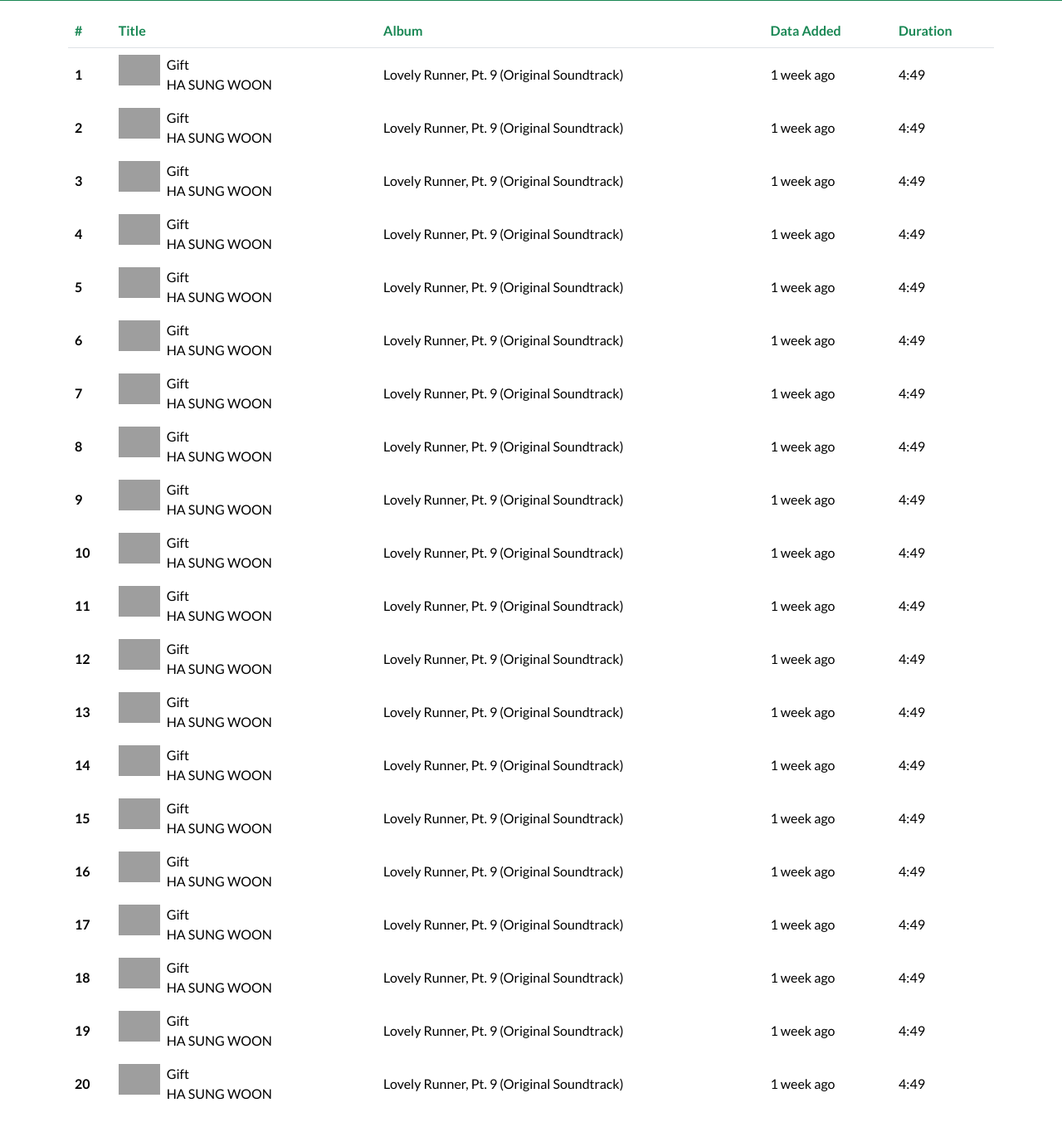
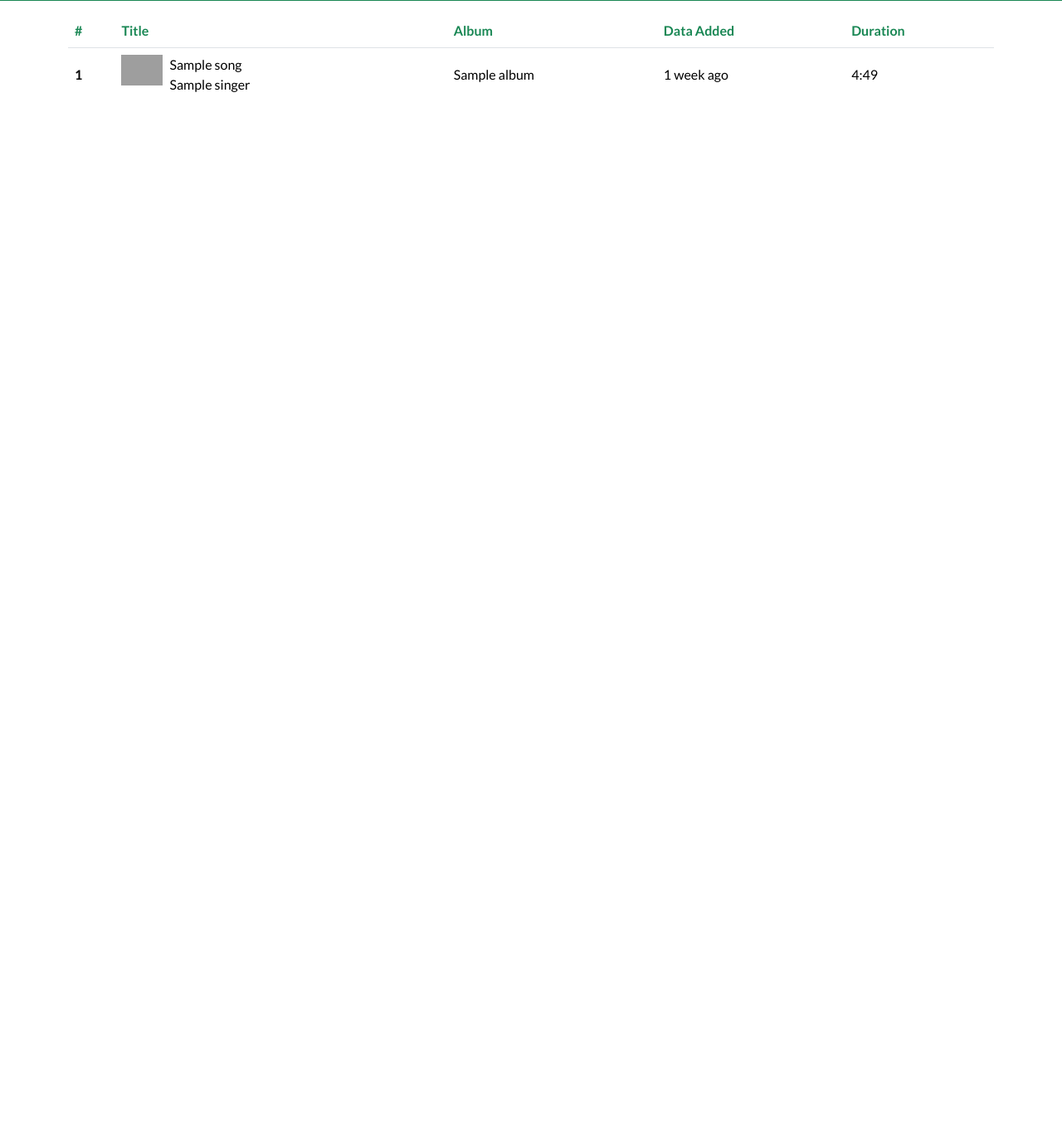
Before and after one commit to AdaliCode/web-ci4-musik, a CodeIgniter 4 app: the page made by app/Views/home.php in a window 1280 px wide. Shown: the part 315-1685 px from the top of the page at 83% size. After the commit the page ends 426 px from the top, so only its background shows below. Run offline with PHP 8.4 and a stand-in for CodeIgniter, Linux system fonts and the light colour scheme; the template is opened without the code that fills it: most values are stand-ins (such as "Sample title", 1, 10 or a date in 2020); some libraries are stand-ins or nearby versions; grey boxes are pictures that could not be loaded.

Commit message:
menerapkan db song ke home page

```diff
--- a/app/Views/home.php
+++ b/app/Views/home.php
@@ -8,13 +8,12 @@
         <div class="col text-capitalize mx-3">
             playlist <br>
             <span class="text-capitalize lato-700 h1">Liked Songs</span><br>
-            <span class="lato-700">Muhammad Ariiq Fiezayyan</span> - 110 songs
+            <span class="lato-700">Muhammad Ariiq Fiezayyan</span> - <?= count($songs); ?> songs
         </div>
     </div>
 </div>
 <?= $this->endSection(); ?>
 <?= $this->section('container'); ?>
-<!-- <div class="mt-3"> -->
 <table class="table table-borderless align-middle" id="songs">
     <thead>
         <tr class="text-capitalize border-bottom">
@@ -26,9 +25,9 @@
         </tr>
     </thead>
     <tbody>
-        <?php for ($i = 0; $i < 20; $i++) : ?>
+        <?php foreach ($songs as $key => $song) : ?>
             <tr>
-                <th scope="row"><?= $i + 1; ?></th>
+                <th scope="row"><?= $key + 1; ?></th>
                 <td>
                     <div class="row g-0">
                         <div class="col-auto">
@@ -36,17 +35,16 @@
                         </div>
                         <div class="col-auto">
                             <div class="mx-2">
-                                Gift<br>HA SUNG WOON
+                                <?= $song['title']; ?><br><?= $song['singer']; ?>
                             </div>
                         </div>
                     </div>
                 </td>
-                <td>Lovely Runner, Pt. 9 (Original Soundtrack)</td>
+                <td><?= $song['album']; ?></td>
                 <td>1 week ago</td>
                 <td>4:49</td>
             </tr>
-        <?php endfor; ?>
+        <?php endforeach; ?>
     </tbody>
 </table>
-<!-- </div> -->
 <?= $this->endSection(); ?>
--- a/composer.json
+++ b/composer.json
@@ -11,10 +11,10 @@
     },
     "require": {
         "php": "^8.1",
-        "codeigniter4/framework": "^4.0"
+        "codeigniter4/framework": "^4.0",
+        "fakerphp/faker": "^1.23"
     },
     "require-dev": {
-        "fakerphp/faker": "^1.9",
         "mikey179/vfsstream": "^1.6",
         "phpunit/phpunit": "^10.5.16"
     },
```
Also changed, not shown: app/Controllers/Home.php (+11 -1 lines), app/Database/Seeds/SongSeeder.php (+11 -9 lines), app/Models/SongModel.php (added, +12 -0 lines), 1 other file.
